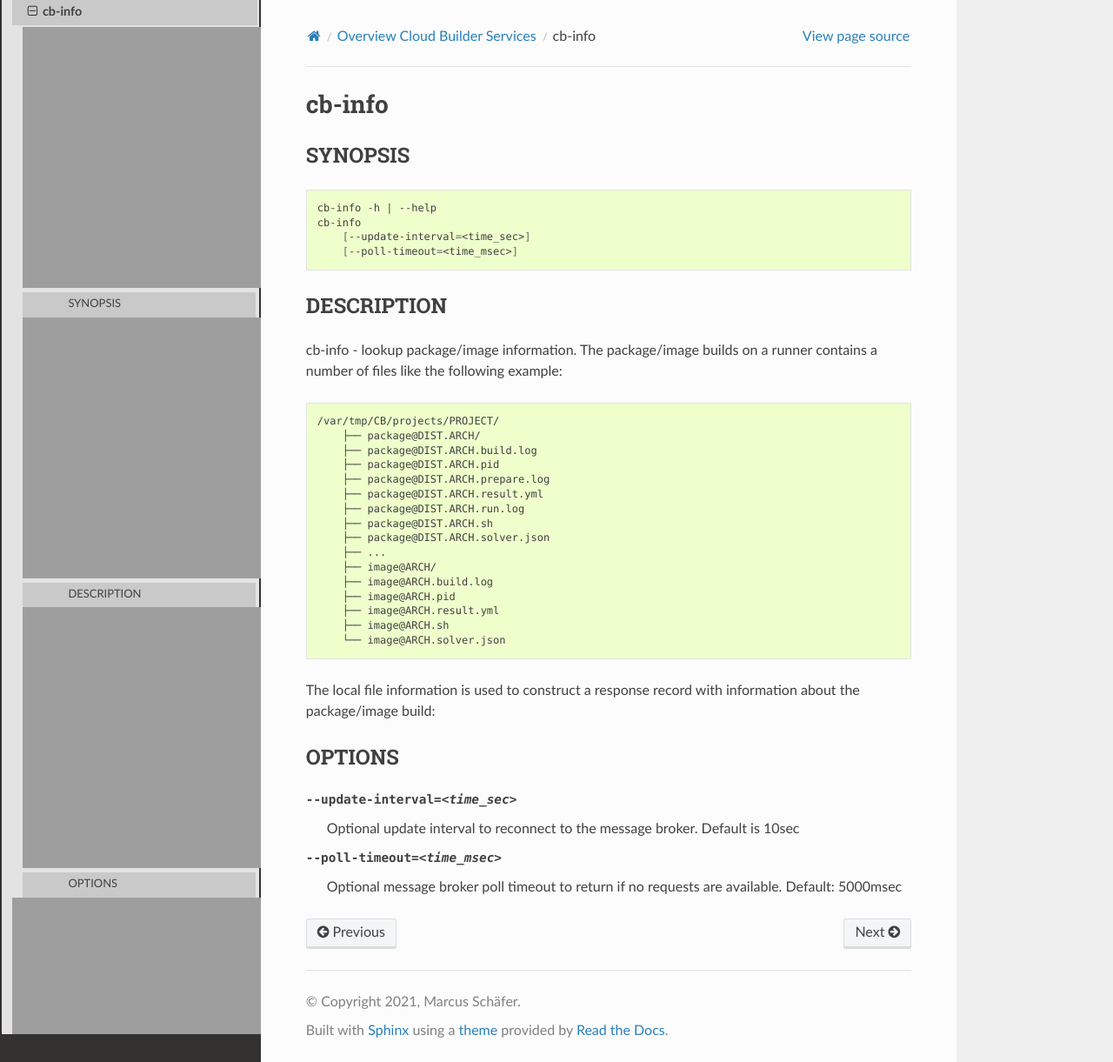
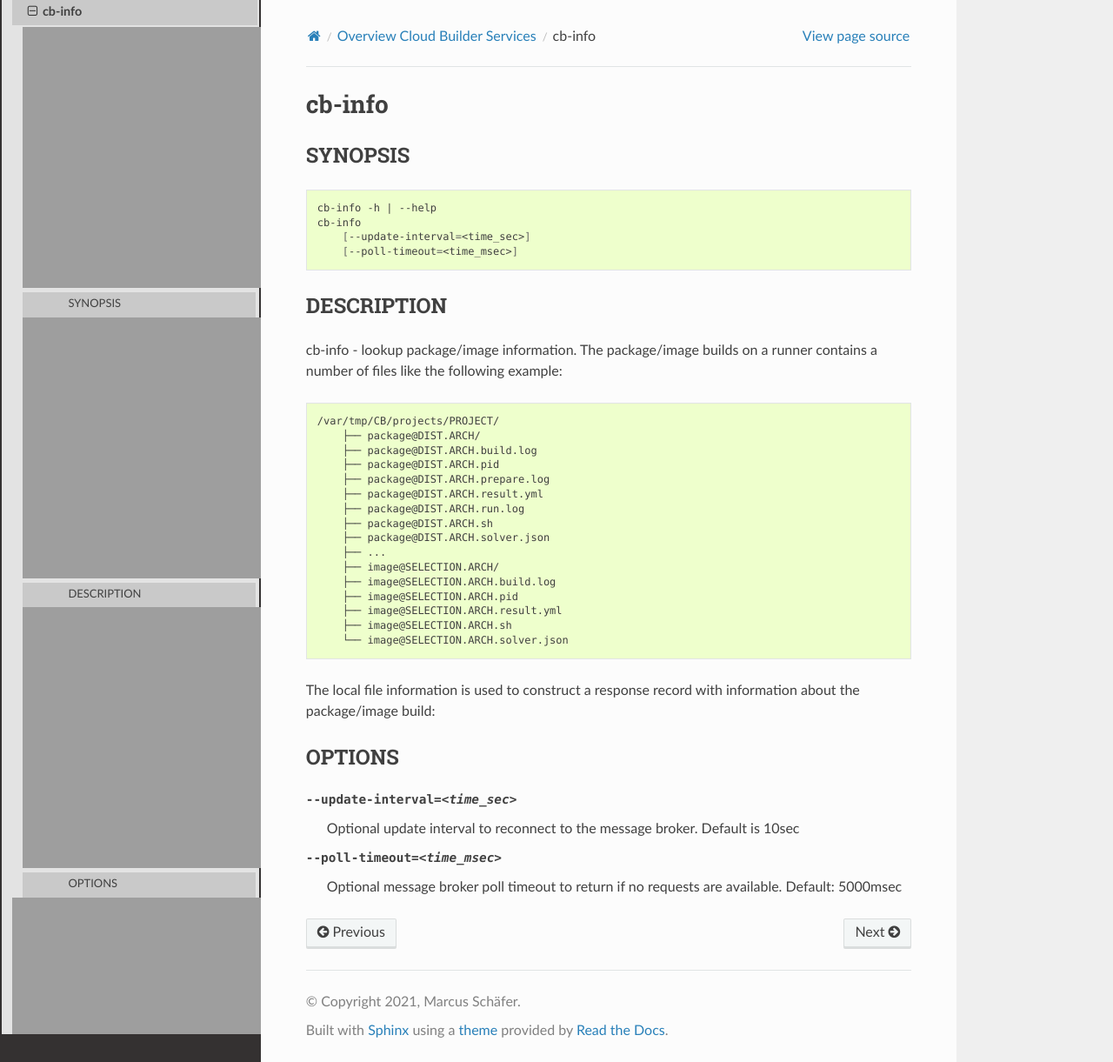
Before and after one commit to OSInside/cloud-builder, a Sphinx documentation site: the page built from doc/source/commands/cb_info.rst, in a window 1280 px wide and 1221 px high. Shown: the whole window at 87% size. Built offline with Sphinx 7.4.7 and the Read the Docs theme 2.0.0, drawn with Linux system fonts in a browser that asks for light colours.

Commit message:
Update docs
small fixes pointing to how images are handled

```diff
--- a/doc/source/commands/cb_info.rst
+++ b/doc/source/commands/cb_info.rst
@@ -30,12 +30,12 @@ the following example:
        ├── package@DIST.ARCH.sh
        ├── package@DIST.ARCH.solver.json
        ├── ...
-       ├── image@ARCH/
-       ├── image@ARCH.build.log
-       ├── image@ARCH.pid
-       ├── image@ARCH.result.yml
-       ├── image@ARCH.sh
-       └── image@ARCH.solver.json
+       ├── image@SELECTION.ARCH/
+       ├── image@SELECTION.ARCH.build.log
+       ├── image@SELECTION.ARCH.pid
+       ├── image@SELECTION.ARCH.result.yml
+       ├── image@SELECTION.ARCH.sh
+       └── image@SELECTION.ARCH.solver.json
 
 The local file information is used to construct
 a response record with information about the
```
Also changed, not shown: doc/source/commands/cb_image.rst (+4 -3 lines).
